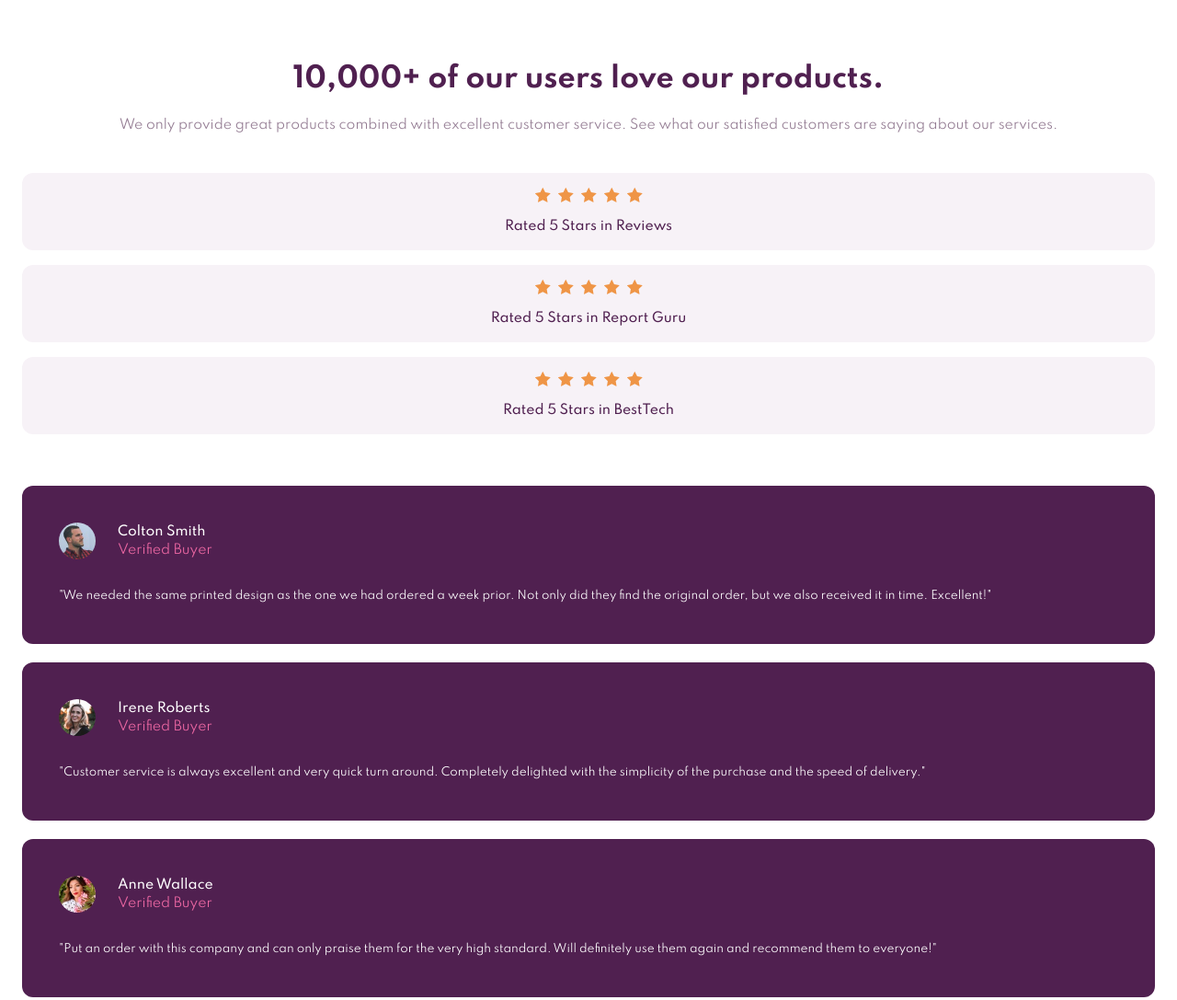
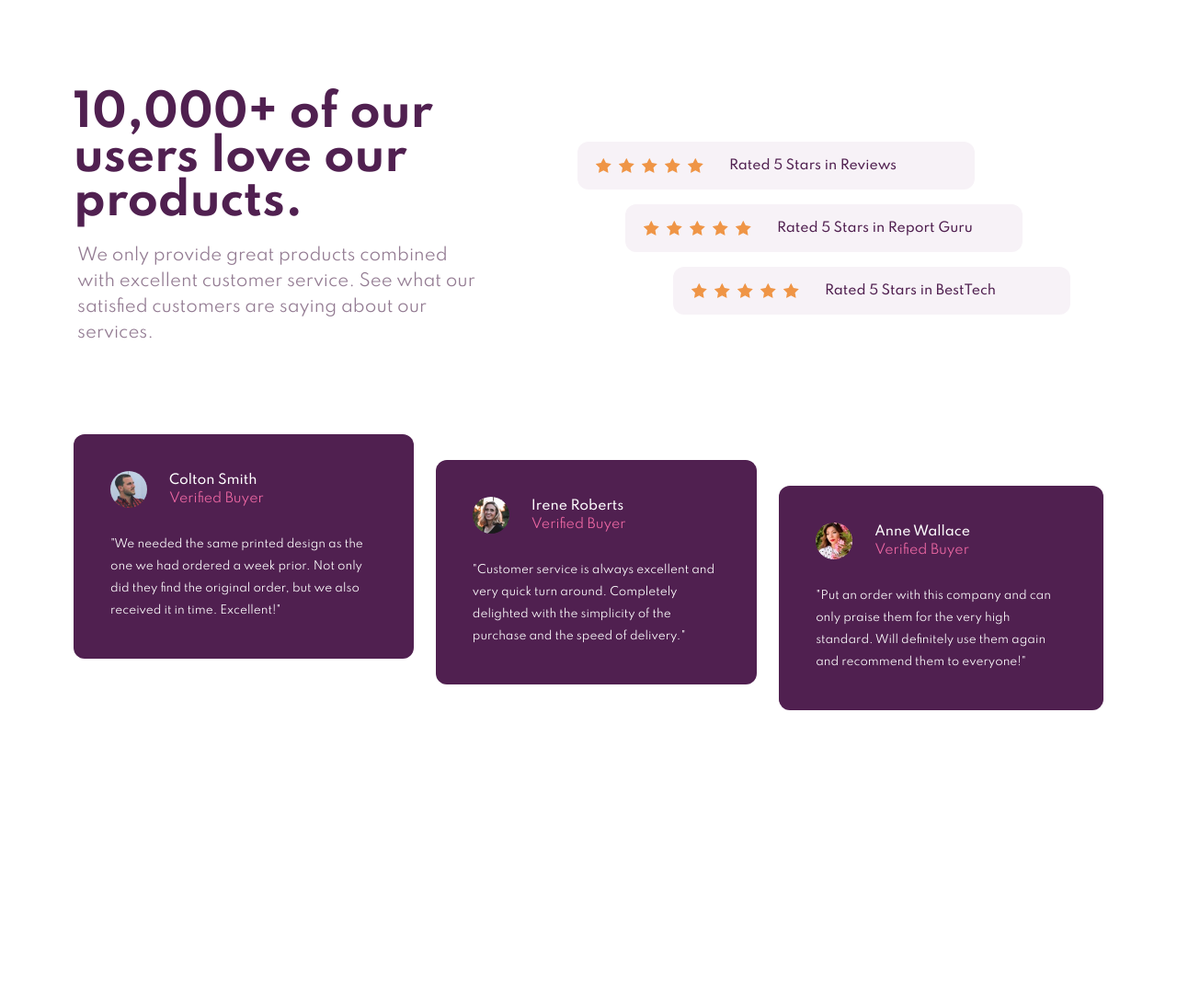
Before and after one commit to ewhite1999/social-proof-section, a plain HTML site: page src/index.html in a window 1280 px wide. Shown: the whole page at 92% size. After the commit the page ends 872 px from the top, so only its background shows below. Drawn offline with Linux system fonts and the light colour scheme.

Commit message:
style desktop

```diff
--- a/src/index.html
+++ b/src/index.html
@@ -26,55 +26,82 @@
       }
     </style>
   </head>
-  <body>
-    <div class="bg-white-neutral p-6 py-12">
-      <h1 class="text-very-dark-magenta font-bold text-3xl text-center m-5">
+  <body class="min-h-screen flex">
+    <div
+      class="bg-white-neutral p-6 py-12 max-w-lg mx-auto lg:max-w-screen-2xl lg:p-20"
+    >
+      <div class="xl:flex">
+        <div>
+          <h1
+            class="text-very-dark-magenta font-bold text-3xl text-center my-5 lg:text-5xl lg:max-w-xl lg:text-left xl:max-w-lg"
+          >
             10,000+ of our users love our products.
           </h1>
           <p
-        class="text-dark-grayish-magenta text-center text-sm leading-6 mb-10 px-1"
+            class="text-dark-grayish-magenta text-center text-sm leading-6 mb-10 px-1 lg:max-w-lg lg:text-left lg:text-lg xl:max-w-md"
           >
-        We only provide great products combined with excellent customer service.
-        See what our satisfied customers are saying about our services.
+            We only provide great products combined with excellent customer
+            service. See what our satisfied customers are saying about our
+            services.
           </p>
-      <div class="bg-light-grayish-magenta p-4 my-4 rounded-xl">
-        <div class="flex justify-center">
+        </div>
+        <div
+          class="lg:flex lg:justify-around xl:flex-col xl:flex-1 xl:max-w-xl xl:h-fit xl:m-auto"
+        >
+          <div
+            class="bg-light-grayish-magenta p-4 my-4 rounded-xl lg:flex-1 lg:mx-5 xl:flex xl:w-9/12 xl:my-2 xl:items-center"
+          >
+            <div class="flex justify-center xl:h-fit xl:mr-6">
               <img src="../images/icon-star.svg" alt="star" class="px-1" />
               <img src="../images/icon-star.svg" alt="star" class="px-1" />
               <img src="../images/icon-star.svg" alt="star" class="px-1" />
               <img src="../images/icon-star.svg" alt="star" class="px-1" />
               <img src="../images/icon-star.svg" alt="star" class="px-1" />
             </div>
-        <p class="text-very-dark-magenta font-medium text-center text-sm mt-4">
+            <p
+              class="text-very-dark-magenta font-medium text-center text-sm mt-4 xl:m-0"
+            >
               Rated 5 Stars in Reviews
             </p>
           </div>
-      <div class="bg-light-grayish-magenta p-4 my-4 rounded-xl">
-        <div class="flex justify-center">
+          <div
+            class="bg-light-grayish-magenta p-4 my-4 rounded-xl lg:flex-1 lg:mx-5 xl:flex xl:w-9/12 xl:my-2 xl:items-center xl:mx-auto"
+          >
+            <div class="flex justify-center xl:h-fit xl:mr-6">
               <img src="../images/icon-star.svg" alt="star" class="px-1" />
               <img src="../images/icon-star.svg" alt="star" class="px-1" />
               <img src="../images/icon-star.svg" alt="star" class="px-1" />
               <img src="../images/icon-star.svg" alt="star" class="px-1" />
               <img src="../images/icon-star.svg" alt="star" class="px-1" />
             </div>
-        <p class="text-very-dark-magenta font-medium text-center text-sm mt-4">
+            <p
+              class="text-very-dark-magenta font-medium text-center text-sm mt-4 xl:m-0"
+            >
               Rated 5 Stars in Report Guru
             </p>
           </div>
-      <div class="bg-light-grayish-magenta p-4 my-4 rounded-xl">
-        <div class="flex justify-center">
+          <div
+            class="bg-light-grayish-magenta p-4 my-4 rounded-xl lg:flex-1 lg:mx-5 xl:flex xl:w-9/12 xl:my-2 xl:items-center xl:ml-auto"
+          >
+            <div class="flex justify-center xl:h-fit xl:mr-6">
               <img src="../images/icon-star.svg" alt="star" class="px-1" />
               <img src="../images/icon-star.svg" alt="star" class="px-1" />
               <img src="../images/icon-star.svg" alt="star" class="px-1" />
               <img src="../images/icon-star.svg" alt="star" class="px-1" />
               <img src="../images/icon-star.svg" alt="star" class="px-1" />
             </div>
-        <p class="text-very-dark-magenta font-medium text-center text-sm mt-4">
+            <p
+              class="text-very-dark-magenta font-medium text-center text-sm mt-4 xl:m-0"
+            >
               Rated 5 Stars in BestTech
             </p>
           </div>
-      <div class="mt-14">
-        <div class="bg-very-dark-magenta p-10 text-sm rounded-xl mb-5">
+        </div>
+      </div>
+      <div class="mt-14 xl:flex xl:content-center xl:h-80">
+        <div
+          class="bg-very-dark-magenta p-10 text-sm rounded-xl mb-5 lg:max-w-lg xl:mr-6 xl:self-start"
+        >
           <div class="flex mb-7">
             <img
               class="rounded-full max-h-10 w-auto mr-6"
@@ -92,7 +119,9 @@
             received it in time. Excellent!"
           </p>
         </div>
-        <div class="bg-very-dark-magenta p-10 text-sm rounded-xl mb-5">
+        <div
+          class="bg-very-dark-magenta p-10 text-sm rounded-xl mb-5 lg:max-w-lg lg: mx-auto xl:mr-6 xl:self-center"
+        >
           <div class="flex mb-7">
             <img
               class="rounded-full max-h-10 w-auto mr-6"
@@ -110,7 +139,9 @@
             speed of delivery."
           </p>
         </div>
-        <div class="bg-very-dark-magenta p-10 text-sm rounded-xl mb-5">
+        <div
+          class="bg-very-dark-magenta p-10 text-sm rounded-xl mb-5 lg:max-w-lg lg:ml-auto xl:self-end"
+        >
           <div class="flex mb-7">
             <img
               class="rounded-full max-h-10 w-auto mr-6"
```
Also changed, not shown: dist/output.css. Lines whose indentation alone changed are shown as unchanged.
